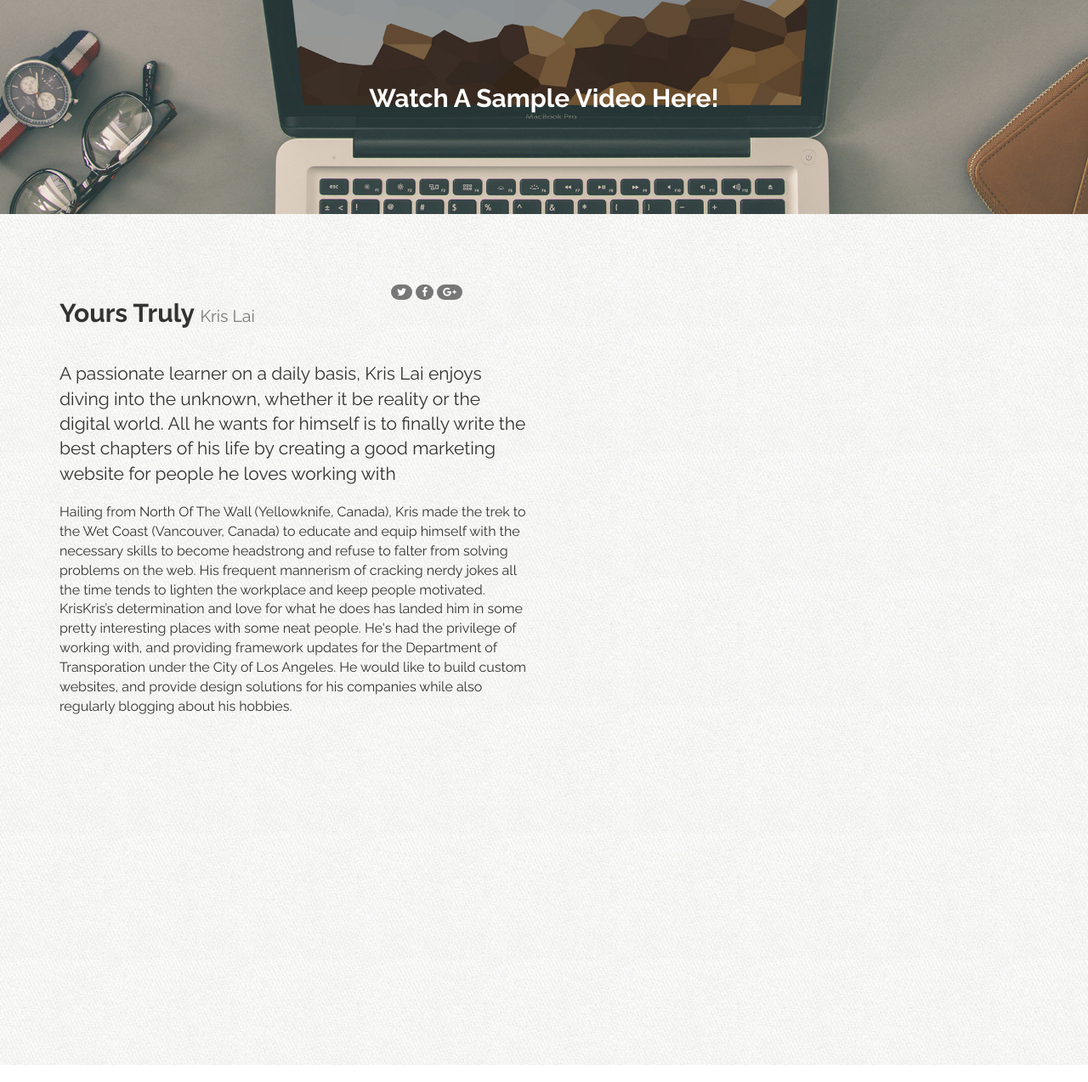
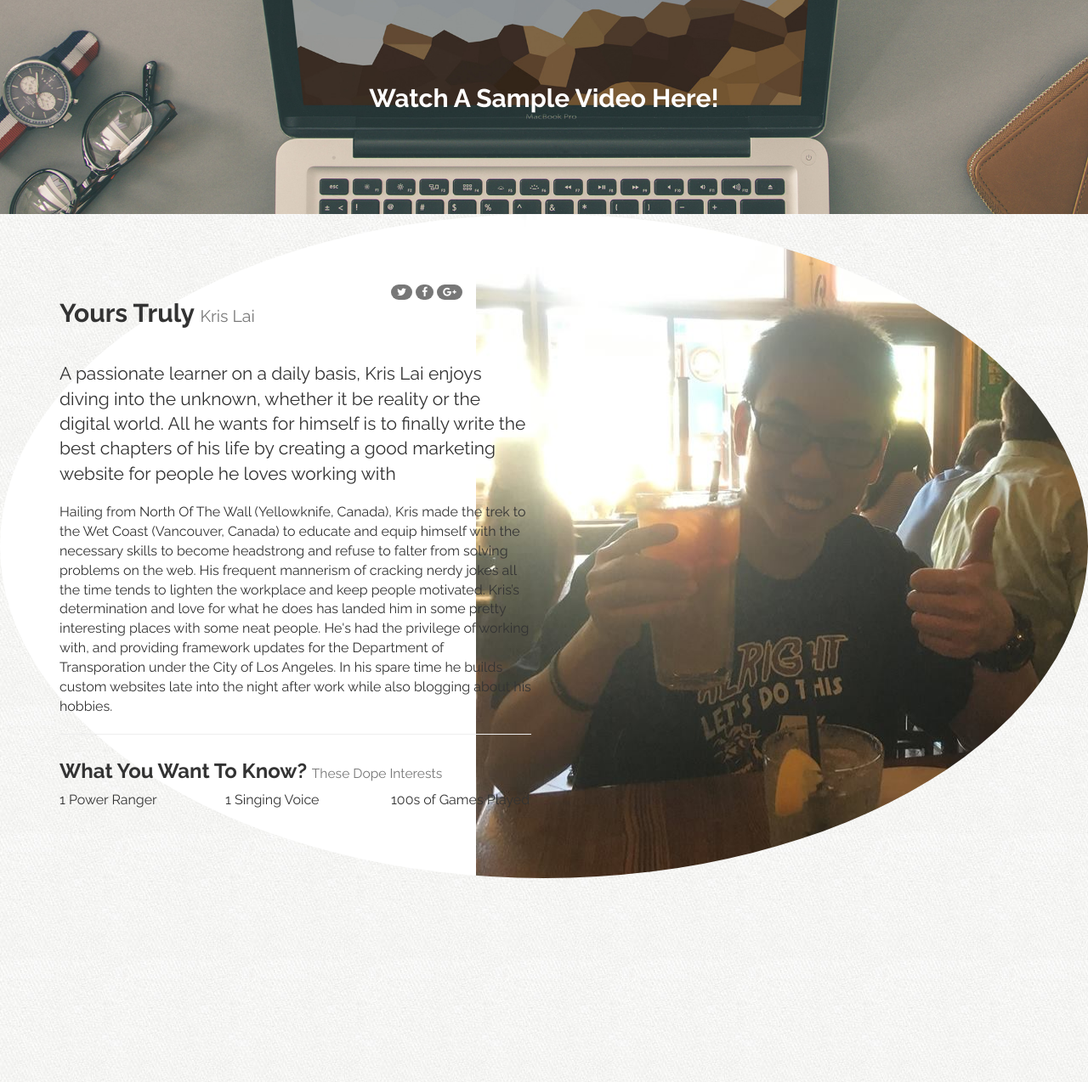
Before and after one commit to PocketThi3f/wordpress-trixzors, a PHP site: page / in a window 1280 px wide. Shown: the part 3765-5039 px from the top of the page at 85% size. Run offline with PHP 8.4, Linux system fonts and the light colour scheme; some libraries are stand-ins or nearby versions.

Commit message:
adding image, bugs of modal, image, and col in header section still awry

```diff
--- a/assets/css/custom.css
+++ b/assets/css/custom.css
@@ -172,6 +172,12 @@ section h3 {
 	color: white;
 }
 
+#instructor {
+	background: white url("../img/kris_thumbs.jpg") 100% no-repeat;
+	border-radius: 50%;
+	align-self: center;
+}
+
 /* === CUSTOM ICON SPRITES == */
 
 i.ci {
--- a/index.html
+++ b/index.html
@@ -300,7 +300,37 @@
 
 						<p class="lead">A passionate learner on a daily basis, Kris Lai enjoys diving into the unknown, whether it be reality or the digital world. All he wants for himself is to finally write the best chapters of his life by creating a good marketing website for people he loves working with</p>
 
-						<p>Hailing from North Of The Wall (Yellowknife, Canada), Kris made the trek to the Wet Coast (Vancouver, Canada) to educate and equip himself with the necessary skills to become headstrong and refuse to falter from solving problems on the web. His frequent mannerism of cracking nerdy jokes all the time tends to lighten the workplace and keep people motivated. KrisKris&rsquo;s determination and love for what he does has landed him in some pretty interesting places with some neat people. He's had the privilege of working with, and providing framework updates for the Department of Transporation under the City of Los Angeles. He would like to build custom websites, and provide design solutions for his companies while also regularly blogging about his hobbies.</p>
+						<p>Hailing from North Of The Wall (Yellowknife, Canada), Kris made the trek to the Wet Coast (Vancouver, Canada) to educate and equip himself with the necessary skills to become headstrong and refuse to falter from solving problems on the web. His frequent mannerism of cracking nerdy jokes all the time tends to lighten the workplace and keep people motivated. Kris&rsquo;s determination and love for what he does has landed him in some pretty interesting places with some neat people. He's had the privilege of working with, and providing framework updates for the Department of Transporation under the City of Los Angeles. In his spare time he builds custom websites late into the night after work while also blogging about his hobbies.</p>
+
+						<hr/>
+
+						<h3>What You Want To Know? <small>These Dope Interests</small></h3>
+
+						<div class="row">
+							<div class="col-xs-4">
+								<div class="num">
+									<div class="num-content">
+										1 <span>Power Ranger</span>
+									</div><!--num-content -->
+								</div><!-- num -->
+							</div><!-- end-col -->
+
+							<div class="col-xs-4">
+								<div class="num">
+									<div class="num-content">
+										1 <span>Singing Voice</span>
+									</div><!--num-content -->
+								</div><!-- num -->
+							</div><!-- end-col -->
+
+							<div class="col-xs-4">
+								<div class="num">
+									<div class="num-content">
+										100s of <span>Games Played</span>
+									</div><!--num-content -->
+								</div><!-- num -->
+							</div><!-- end-col -->
+						</div><!-- row -->
 
 					</div><!-- end-col -->
 				</div><!-- row -->
```
Also changed, not shown: assets/img/kris_thumbs.jpg (added).
